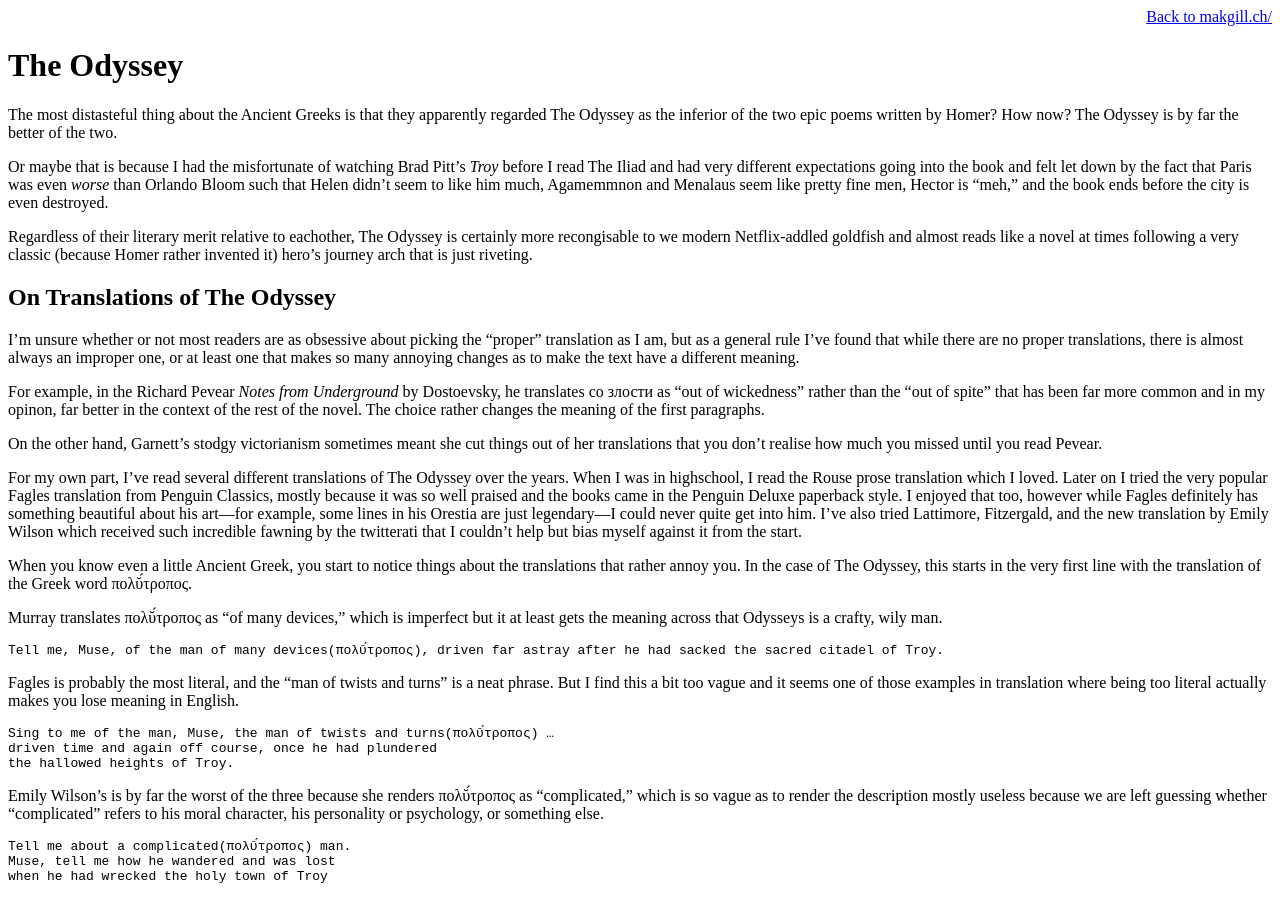
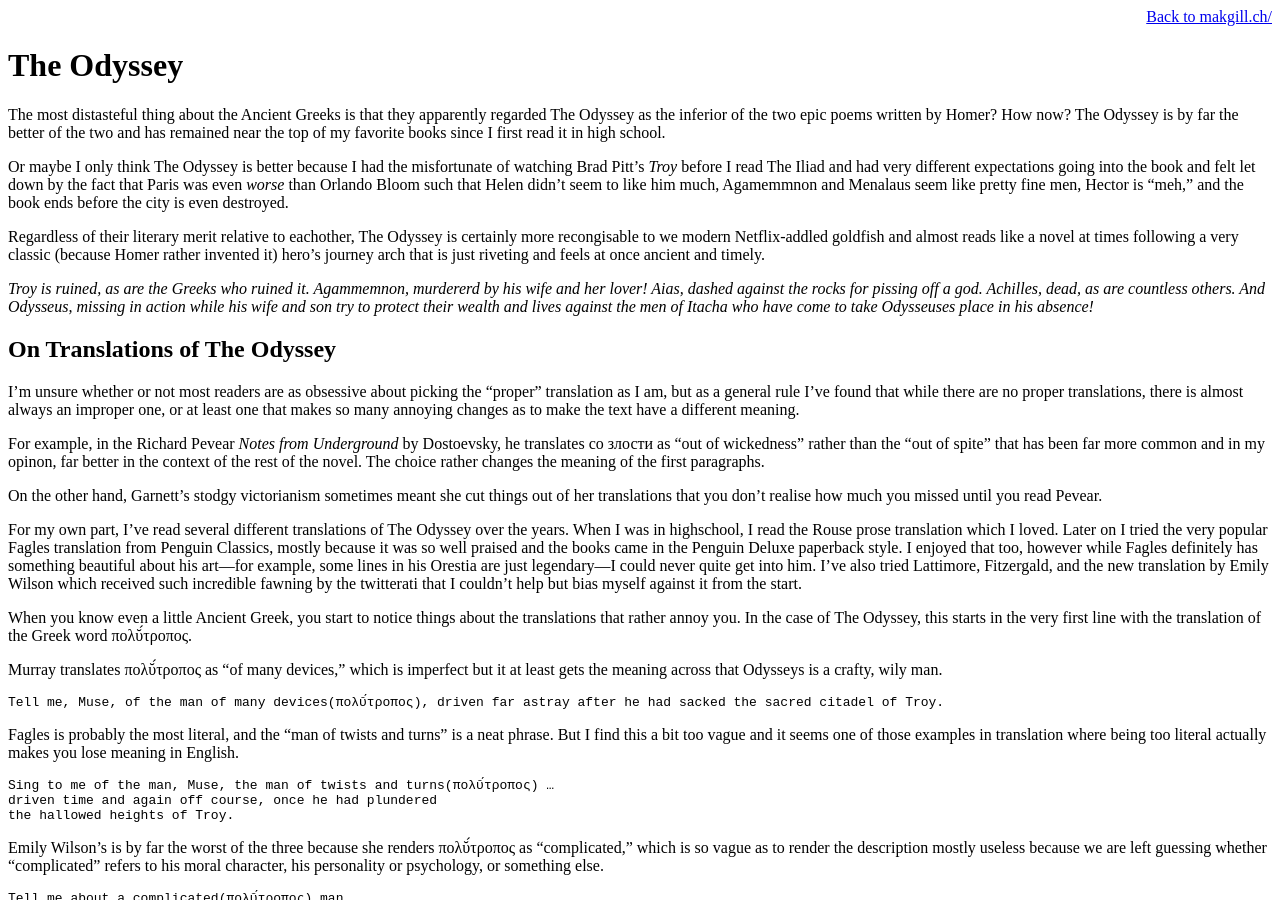
Before and after one commit to derykmakgill/website, a Jekyll site: the page built from odyssey.md, in a window 1280 px wide and 900 px high. Built offline with Jekyll 4.4.1, drawn with Linux system fonts in a browser that asks for light colours.

Commit message:
Update odyssey.md

```diff
--- a/odyssey.md
+++ b/odyssey.md
@@ -3,12 +3,14 @@ layout: page
 title: The Odyssey
 ---
 
-The most distasteful thing about the Ancient Greeks is that they apparently regarded The Odyssey as the inferior of the two
-epic poems written by Homer? How now? The Odyssey is by far the better of the two.
+The most distasteful thing about the Ancient Greeks is that they apparently regarded The Odyssey as the inferior of the two epic poems written by Homer? How now? The Odyssey is by far the better of the two and has remained near the top of my favorite books since I first read it in high school.
 
-Or maybe that is because I had the misfortunate of watching Brad Pitt's *Troy* before I read The Iliad and had very different expectations going into the book and felt let down by the fact that Paris was even *worse* than Orlando Bloom such that Helen didn't seem to like him much, Agamemmnon and Menalaus seem like pretty fine men, Hector is "meh," and the book ends before the city is even destroyed.
+Or maybe I only think The Odyssey is better because I had the misfortunate of watching Brad Pitt's *Troy* before I read The Iliad and had very different expectations going into the book and felt let down by the fact that Paris was even *worse* than Orlando Bloom such that Helen didn't seem to like him much, Agamemmnon and Menalaus seem like pretty fine men, Hector is "meh," and the book ends before the city is even destroyed.
 
-Regardless of their literary merit relative to eachother, The Odyssey is certainly more recongisable to we modern Netflix-addled goldfish and almost reads like a novel at times following a very classic (because Homer rather invented it) hero's journey arch that is just riveting.
+Regardless of their literary merit relative to eachother, The Odyssey is certainly more recongisable to we modern Netflix-addled goldfish and almost reads like a novel at times following a very classic (because Homer rather invented it) hero's journey arch that is just riveting and feels at once ancient and timely.
+
+*Troy is ruined, as are the Greeks who ruined it. Agammemnon, murdererd by his wife and her lover! Aias, dashed against the rocks for pissing off a god. Achilles, dead, as are countless others. And Odysseus, missing in action while his wife and son try to protect their wealth and lives against the men of Itacha who have come to take Odysseuses place in his absence!*
+
 
 ## On Translations of The Odyssey
 
```
